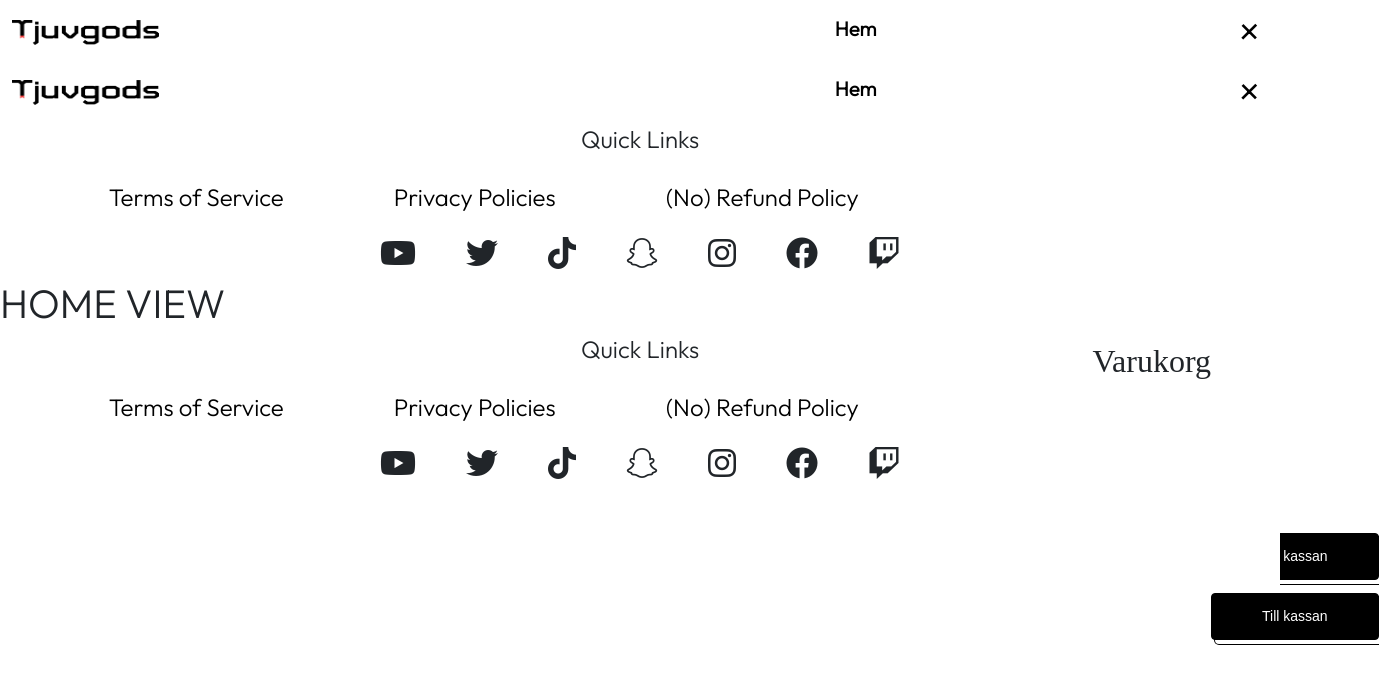
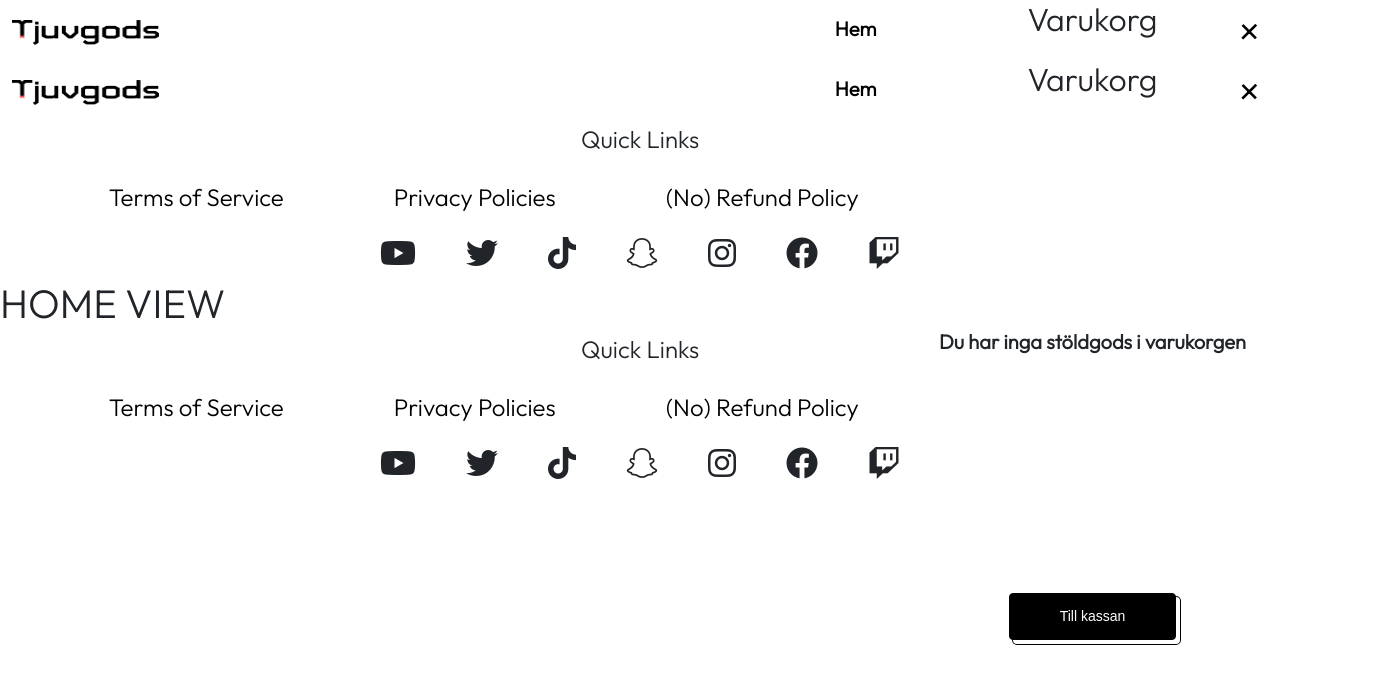
Before and after one commit to PhilipSamuelsson/Tjuvjakt, a Vue app: page /products in a window 1280 px wide. Both pictures are taken after a click on the link 1220 px from the left and 30 px from the top of the page. Shown: the top 684 px of the page, 1379 px wide, since content can reach past the window. Built offline with nearby package versions, Linux system fonts and the light colour scheme; a web font is replaced by a local one.

Commit message:
Fixed cart styling

```diff
--- a/src/components/CartContainer.vue
+++ b/src/components/CartContainer.vue
@@ -1,29 +1,14 @@
-<script>
-
-</script>
+<script></script>
 <template>
-
   <div class="container">
-
     <h2 class="cartHeader">Varukorg</h2>
-
-
     <button @click="$store.commit('toggleCart')" class="close">&times;</button>
-
+    <p>Du har inga stöldgods i varukorgen</p>
     <button class="button-50" role="button">Till kassan</button>
-
   </div>
-
 </template>
 
 <style scoped>
-.cartHeader {
-  font-family: "turret road";
-  text-align: center;
-  margin-left: 50%;
-  margin-top: 10px;
-  display: flex;
-}
 .close {
   position: absolute;
   right: 0;
@@ -42,9 +27,9 @@
   top: 0;
   background-color: white;
   z-index: 99;
+  border-radius: 4px;
   display: flex;
-  justify-content: center;
-  border-radius: 4px;
+  flex-direction: column;
 }
 
 .cart-item-holder {
@@ -72,12 +57,6 @@
   -webkit-user-select: none;
   white-space: nowrap;
   margin-bottom: 20px;
-  display: flex;
-  align-self: flex-end;
-  margin-right: 80%;
-}
-
-button {
 }
 
 .button-50:focus {
```
